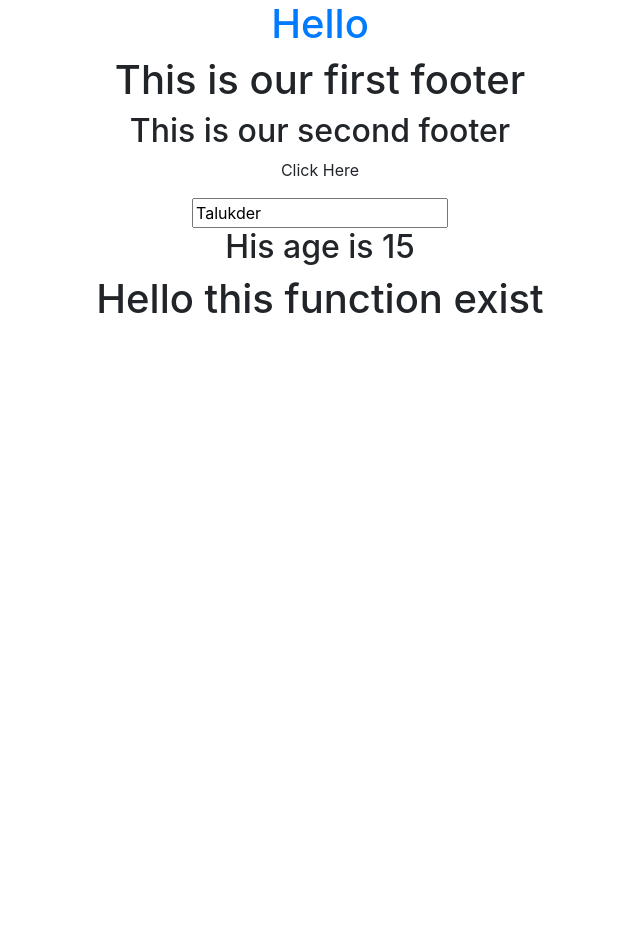
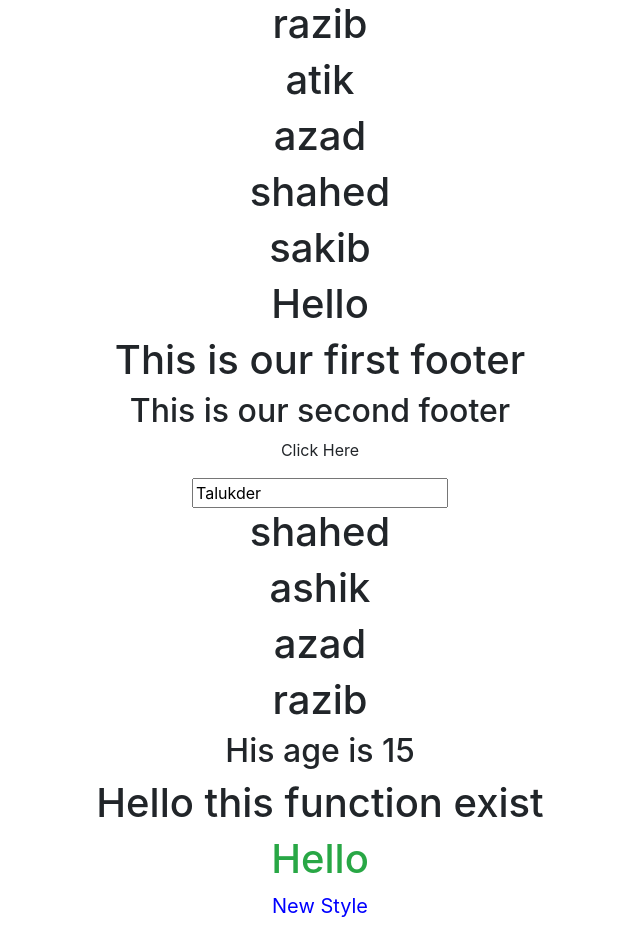
Before and after one commit to shahed-swe/react-test, a React (Create React App) app: page / in a window 1280 px wide. Shown: the whole page, without its empty margins (320-960 px from the left). Before the commit the page ends 800 px from the top, so only its background shows below. Built offline with nearby package versions, Linux system fonts and the light colour scheme.

Commit message:
new commit

```diff
--- a/package.json
+++ b/package.json
@@ -10,10 +10,10 @@
     "jquery": "^3.5.1",
     "popper.js": "^1.16.1",
     "react": "^16.13.1",
-    "react-bootstrap": "^1.3.0",
     "react-dom": "^16.13.1",
     "react-router-dom": "^5.2.0",
-    "react-scripts": "3.4.3"
+    "react-scripts": "3.4.3",
+    "styled-components": "^5.2.0"
   },
   "scripts": {
     "start": "react-scripts start",
--- a/src/App.css
+++ b/src/App.css
@@ -22,6 +22,7 @@
     justify-content: center;
     font-size: calc(10px + 2vmin);
     color: white;
+    font-size: large;
 }
 
 .App-link {
--- a/src/App.js
+++ b/src/App.js
@@ -5,8 +5,7 @@ import Header from './components/header'
 import 'bootstrap/dist/css/bootstrap.css';
 import 'bootstrap/dist/js/bootstrap.js';
 import {Footer, ShowMessage} from './components/footer';
-
-
+import styled from 'styled-components';
 
 // here are all of those function that we need here
 
@@ -14,14 +13,22 @@ function createAlert(){
     alert("Thank for comming here")
 }
 
+const Paragraph = styled.p`
+  font-size: 20px;
+  color: blue;
+`;
 
 function App() {
   return (
-    <div className="App">
+    <div className="App" variant="dark">
       <Header/>
-      <h1 className="text-primary">Hello</h1>
+      <h1 variant="success">Hello</h1>
       <Footer info="first footer" take="second footer" myAlert={createAlert} />
       <ShowMessage toShow={true}/>
+      <h1 className="text-success">Hello</h1>
+      <form method="POST">
+        <Paragraph>New Style</Paragraph>
+      </form>
     </div>
   );
 }
--- a/src/components/footer.js
+++ b/src/components/footer.js
@@ -26,20 +26,20 @@ class Footer extends Component{
 
     render(){
 
-        // const names = ['shahed', 'ashik', 'azad', 'razib']
+        const names = ['shahed', 'ashik', 'azad', 'razib']
         return(
             <React.Fragment>
                 <h1 onClick={this.CreateAlert}>This is our {this.props.info}</h1>
                 <h2>This is our {this.props.take}</h2>
                 <p onClick={this.props.myAlert}>Click Here</p>
                 <input value={this.state.name} type="text" onChange={this.change}/>
-                {/* {names.map(name => {
+                {names.map(name => {
                     return(
                         <div key={name}>
                             <h1>{name}</h1>
                         </div>
                     )
-                })} */}
+                })}
             </React.Fragment>
         )
     }
--- a/src/components/header.js
+++ b/src/components/header.js
@@ -12,10 +12,9 @@ class Header extends Component{
                     <div>
                         {context.students.map(student => {
                             return (
-                                // <div key={student}>
-                                //     <h1>{student}</h1>
-                                // </div>
-                                console.log({student})
+                                <div key={student}>
+                                    <h1>{student}</h1>
+                                </div>
                             )
                         })}
                     </div>
--- a/src/index.js
+++ b/src/index.js
@@ -25,8 +25,8 @@ const routing = (
     <context.Provider value={{students : students}}>
       <div>
         <Route exact path="/" component={App}></Route>
-        <Route path="/header" component={Header}></Route>
-        <Route path="/footer" component={Footer}></Route>
+        <Route exact path="/header" component={Header}></Route>
+        <Route exact path="/footer" component={Footer}></Route>
       </div>
     </context.Provider>
   </BrowserRouter>
```
Also changed, not shown: 1 other file (tests, documents, lock files or other folders). Lines whose indentation alone changed are shown as unchanged.
